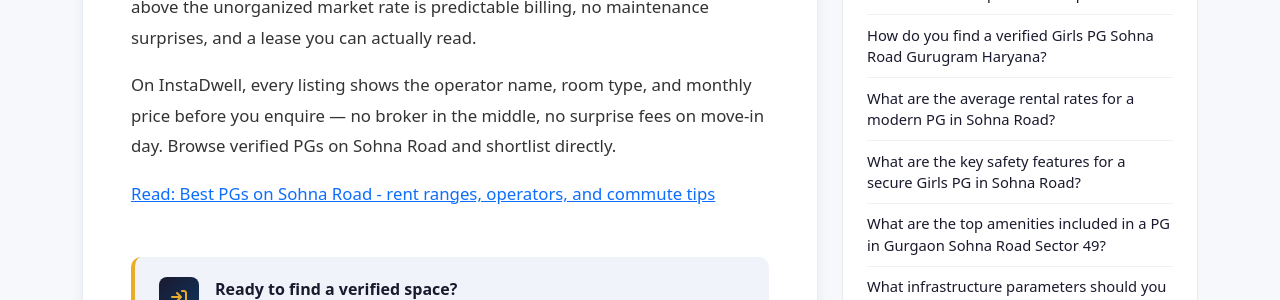
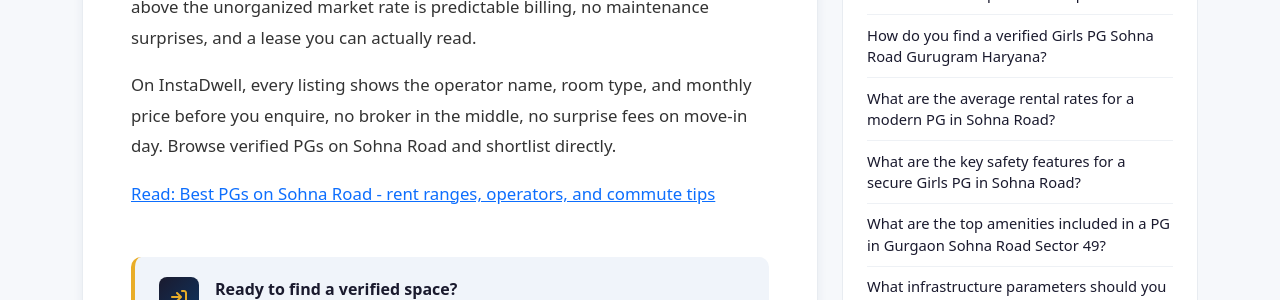
Before and after one commit to instadw/instadwell-blog, a Jekyll site: the page built from _coliving_faq/how-can-you-locate-a-premium-pg-in-sohna-road-gurgaon-without-brokerage.md, in a window 1280 px wide and 900 px high, scrolled down 561 px. Shown: the part 187-487 px from the top of the window. Built offline with Jekyll 4.4.1, drawn with Linux system fonts in a browser that asks for light colours.

```diff
--- a/_coliving_faq/how-can-you-locate-a-premium-pg-in-sohna-road-gurgaon-without-brokerage.md
+++ b/_coliving_faq/how-can-you-locate-a-premium-pg-in-sohna-road-gurgaon-without-brokerage.md
@@ -16,6 +16,6 @@ Finding a pg in sohna road gurgaon without brokerage means going directly to man
 
 Double-sharing rooms in organized properties typically run ₹7,000–₹9,000/month; AC singles start around ₹12,000. The trade-off for paying slightly above the unorganized market rate is predictable billing, no maintenance surprises, and a lease you can actually read.
 
-On InstaDwell, every listing shows the operator name, room type, and monthly price before you enquire — no broker in the middle, no surprise fees on move-in day. Browse verified PGs on Sohna Road and shortlist directly.
+On InstaDwell, every listing shows the operator name, room type, and monthly price before you enquire, no broker in the middle, no surprise fees on move-in day. Browse verified PGs on Sohna Road and shortlist directly.
 
 [Read: Best PGs on Sohna Road - rent ranges, operators, and commute tips](https://instadwell.com/blog/pg-sohna-road-gurgaon)
```
